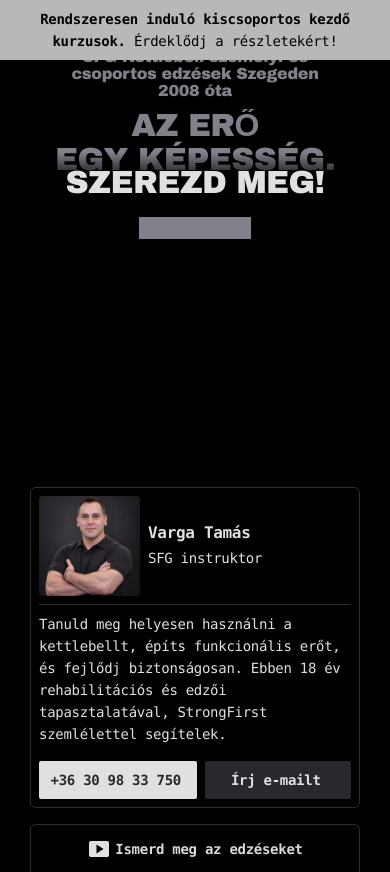
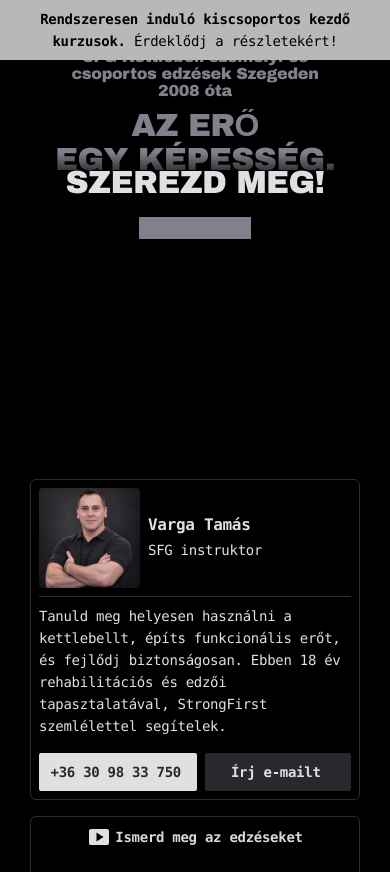
Before and after one commit to karoczkaizsolt/kettlebellszegedhu, an Astro site: page / in a window 390 px wide. Built offline with nearby package versions, Linux system fonts and the light colour scheme; Astro itself is replaced by a stand-in of ours; no server answers; grey boxes are pictures that could not be loaded; a web font is replaced by a local one.

Commit message:
Mobile video tab per Figma (56px), stable banner centring on resize, footer text
Co-Authored-By: Claude Sonnet 5.5 <noreply@anthropic.com>

```diff
--- a/src/components/Credit.astro
+++ b/src/components/Credit.astro
@@ -9,6 +9,6 @@ import iconInfo from '../assets/figma/icon-info.svg';
     <img src={iconInfo.src} width="24" height="24" alt="" />
   </button>
   <div class="credit__clip">
-    <p class="credit__text" id="credit-text">© 2026 Varga Tamás. Minden jog fenntartva. • Weboldal: <a class="credit__link" href="https://karoczkaizsolt.work" target="_blank" rel="noopener">KZS Design</a></p>
+    <p class="credit__text" id="credit-text">© 2026 Varga Tamás. Weboldal: <a class="credit__link" href="https://karoczkaizsolt.work" target="_blank" rel="noopener">KZS Design</a></p>
   </div>
 </div>
--- a/src/components/VideoTab.astro
+++ b/src/components/VideoTab.astro
@@ -10,3 +10,15 @@ import iconActive from '../assets/figma/icon-video-active.svg';
   </span>
   <span class="video-tab__label">Ismerd meg<br class="br-desktop" /> az edzéseket</span>
 </button>
+
+<script>
+  // The phone/tablet entrance of the tab (global.css) belongs to the first page load only. Once it has finished (or, when
+  // the page was opened at a desktop width and never played it, shortly after load) the page is marked
+  // `data-intro-done`, which switches the entrance rule off for good: resizing across the breakpoint cannot replay it.
+  const root = document.documentElement;
+  const done = () => root.setAttribute('data-intro-done', '');
+  document.querySelector('.video-tab')?.addEventListener('animationend', (event) => {
+    if ((event as AnimationEvent).animationName === 'enter-from-bottom') done();
+  });
+  window.addEventListener('load', () => window.setTimeout(done, 2500), { once: true });
+</script>
--- a/src/styles/global.css
+++ b/src/styles/global.css
@@ -398,13 +398,12 @@ a {
 .banner {
   position: absolute;
   z-index: 2;
-  /* Centred without `transform` on phones/tablets: the entrance only ever animates the vertical `translate`, so no
-     horizontal offset can exist at any point (desktop restores left: 50% + translateX(-50%) below). */
-  left: 0;
-  right: 0;
-  margin-inline: auto;
-  bottom: 64px; /* 48px video tab + 16px gap (Figma mobile) */
-  transform: none;
+  /* Centred with the same `left: 50%` + `translateX(-50%)` at every screen size (desktop only adds the vertical lift), so
+     crossing a breakpoint while the window is resized never changes the horizontal position: the `transform`
+     transition below has no horizontal component to animate. The entrance only animates the vertical `translate`. */
+  left: 50%;
+  bottom: 72px; /* 56px video tab + 16px gap (Figma mobile) */
+  transform: translateX(-50%);
   display: flex;
   flex-direction: column;
   align-items: center;
@@ -570,10 +569,28 @@ a {
      property, so it never interferes with the positioning `transform`). Phone: up from the bottom edge; desktop:
      in from the right. */
   --tab-nudge: 0 0;
-  /* Phones/tablets: enters together with the profile card (same keyframes, duration, easing and delay as `.banner`
-     further down), so the two cards move as one unit. No other motion. Desktop replaces it with the nudge. */
   --enter-distance: 40px;
-  animation: enter-from-bottom var(--t-lift) var(--ease-lift) 0.15s backwards;
+  animation: none;
+}
+/* Phones/tablets: the tab follows the Figma mobile video tab (330 x 56, padding 8px 16px, content at the top, rounded
+   top corners) and enters together with the profile card (same keyframes, duration, easing and delay as `.banner`), so
+   the two cards move as one unit. The entrance belongs to the first page load only: `data-intro-done` (set once by
+   VideoTab.astro) removes the rule, so resizing the window across the 960px breakpoint never replays it. */
+@media (max-width: 959.98px) {
+  .video-tab {
+    height: 56px;
+    padding: 8px 16px;
+    align-items: flex-start;
+  }
+  .video-tab__label {
+    line-height: calc(22px + var(--fs-boost)); /* Figma label line height; the 24px icon row stays centred on it */
+    margin-block: 1px;
+  }
+}
+@media (max-width: 959.98px) and (prefers-reduced-motion: no-preference) {
+  :root:not([data-intro-done]) .video-tab {
+    animation: enter-from-bottom var(--t-lift) var(--ease-lift) 0.15s backwards;
+  }
 }
 /* the phone/tablet tab is anchored to the page, not the viewport */
 @media (max-width: 959.98px) {
@@ -1158,9 +1175,6 @@ a {
   .tag:nth-child(8) { grid-column: 2; grid-row: 4; justify-self: start; --i: 7; } /* fogáserő */
 
   .banner {
-    left: 50%;
-    right: auto;
-    margin-inline: 0;
     bottom: 37px; /* Figma: panel top at y 679 (default) / 639 (active) in the 834px frame; the lift is a transform */
     transform: translateX(-50%) translateY(calc(var(--panel-shift) * -1));
     flex-direction: row;
```
